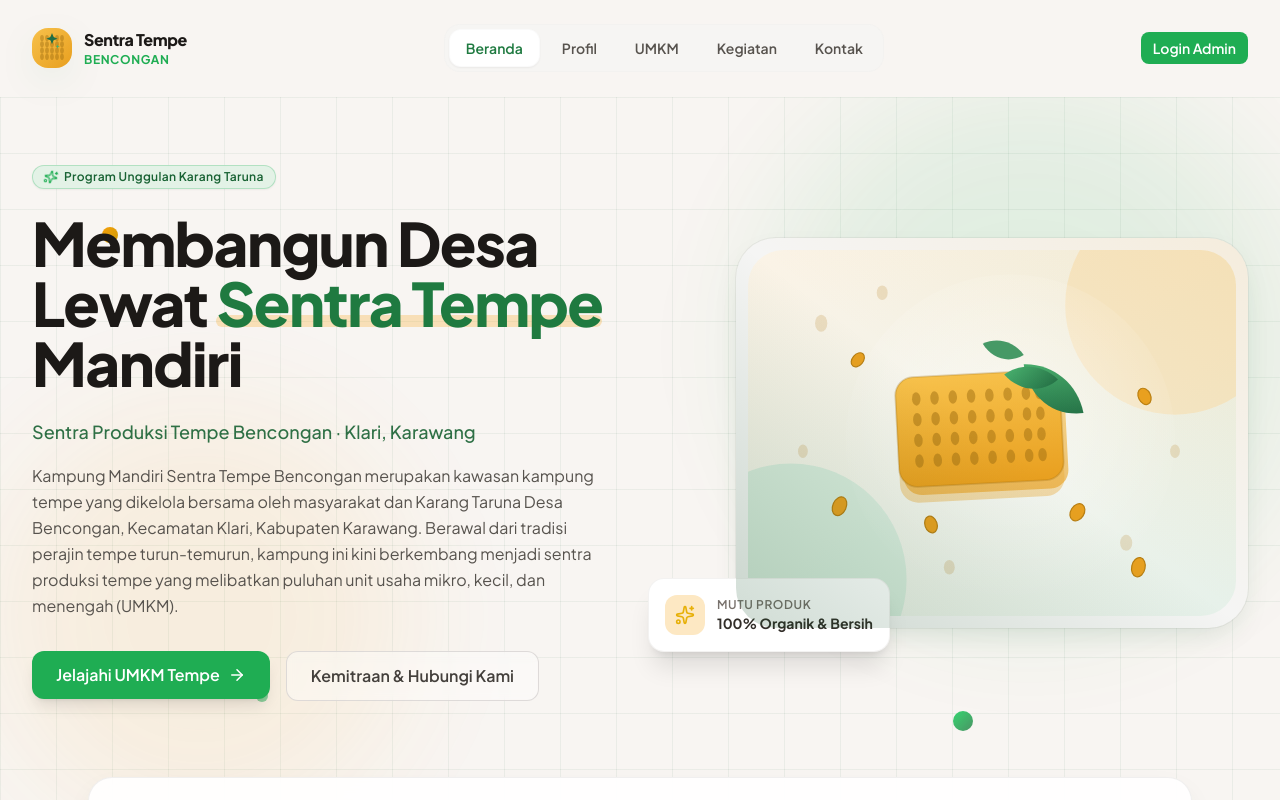
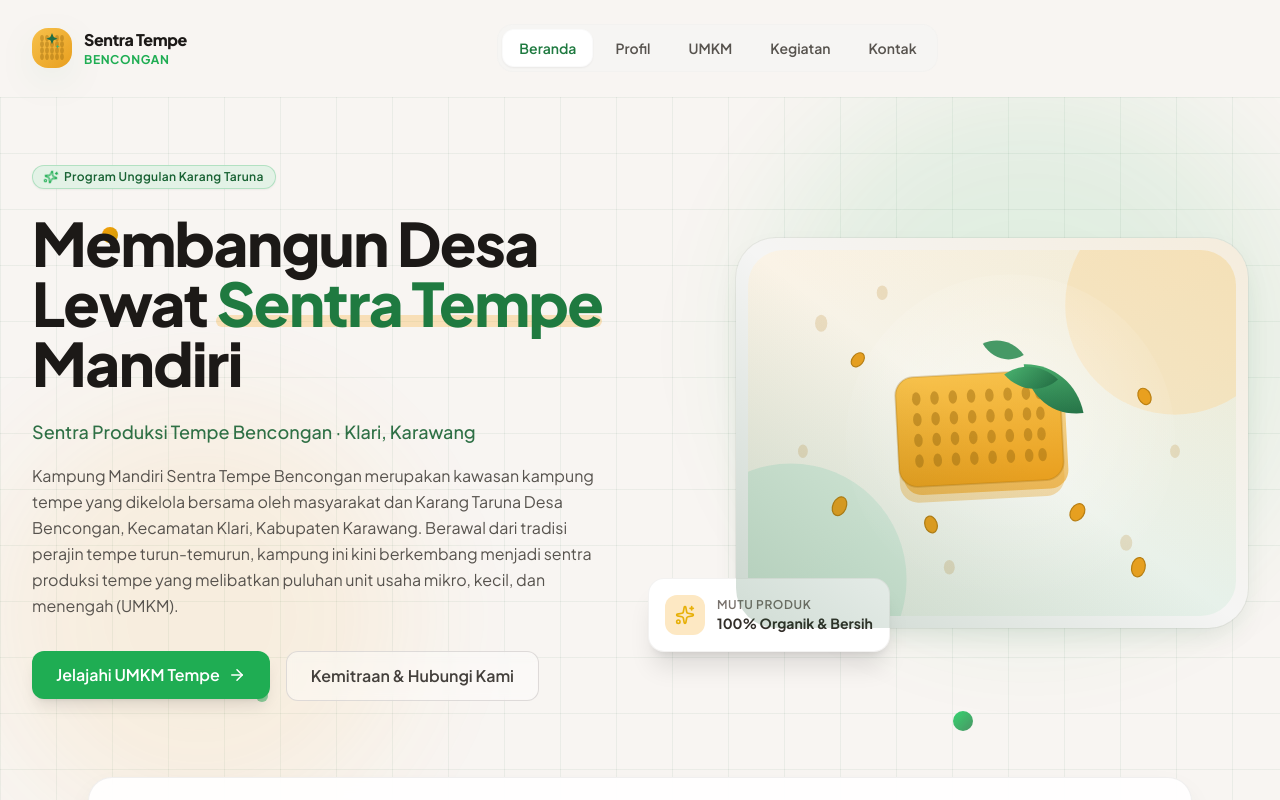
Before and after one commit to rizkii01/kampung-mandiri, a React (Vite) app in the folder frontend/: page / in a window 1280 px wide. Shown: the top 800 px of the page. Built offline with nearby package versions, Linux system fonts and the light colour scheme.

Commit message:
fix(ui): sembunyikan tombol login admin dari navbar publik

```diff
--- a/frontend/src/components/layout/Navbar.tsx
+++ b/frontend/src/components/layout/Navbar.tsx
@@ -79,9 +79,9 @@ export default function Navbar() {
           ))}
         </nav>
 
-        {/* Auth Buttons */}
+        {/* Auth Buttons (only visible when logged in) */}
         <div className="hidden items-center gap-3 md:flex">
-          {isAuthenticated ? (
+          {isAuthenticated && (
             <>
               <Link to="/admin">
                 <Button variant="secondary" size="sm">
@@ -93,10 +93,6 @@ export default function Navbar() {
                 Keluar
               </Button>
             </>
-          ) : (
-            <Link to="/login">
-              <Button size="sm" className="shadow-none">Login Admin</Button>
-            </Link>
           )}
         </div>
 
@@ -153,7 +149,7 @@ export default function Navbar() {
               transition={{ delay: 0.25 }}
               className="mt-4 border-t border-stone-100 pt-4"
             >
-              {isAuthenticated ? (
+              {isAuthenticated && (
                 <div className="flex gap-2">
                   <Link to="/admin" onClick={closeMenu} className="flex-1">
                     <Button variant="secondary" className="w-full">
@@ -164,10 +160,6 @@ export default function Navbar() {
                     Keluar
                   </Button>
                 </div>
-              ) : (
-                <Link to="/login" onClick={closeMenu}>
-                  <Button className="w-full">Login Admin</Button>
-                </Link>
               )}
             </motion.div>
           </motion.div>
```
